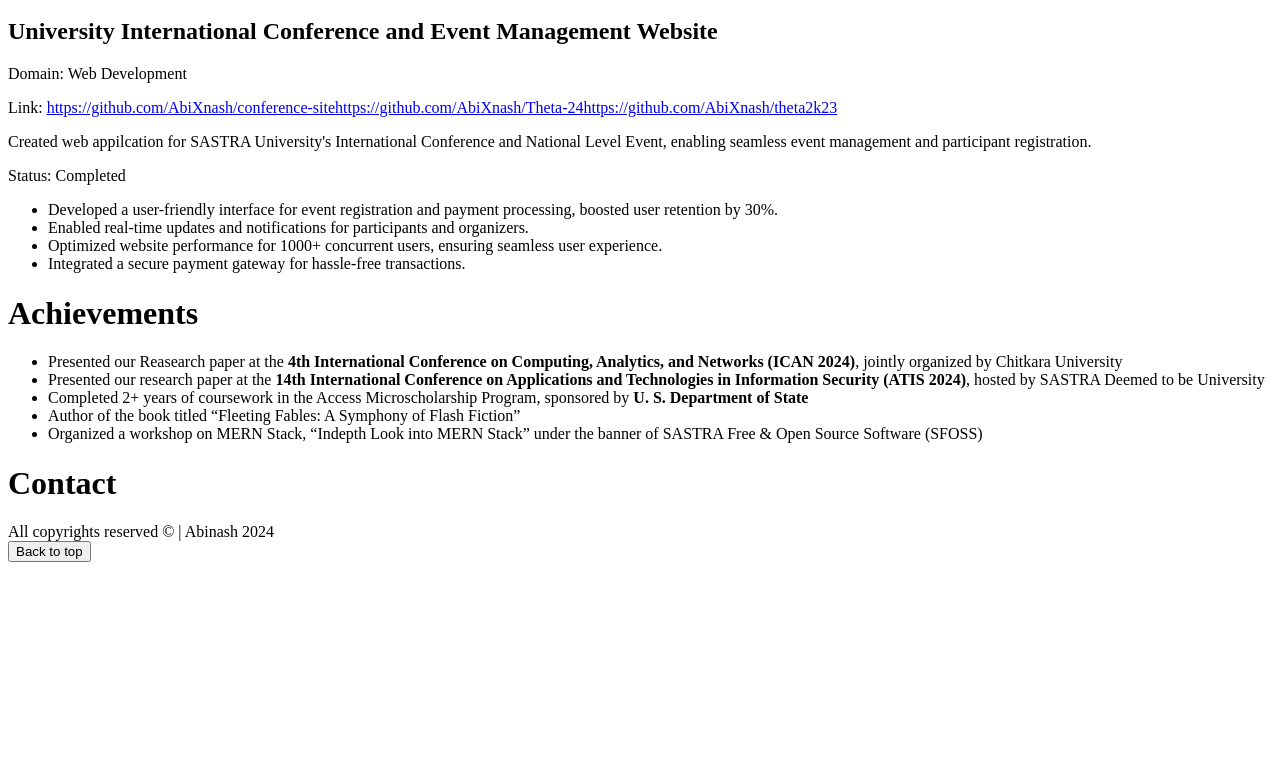
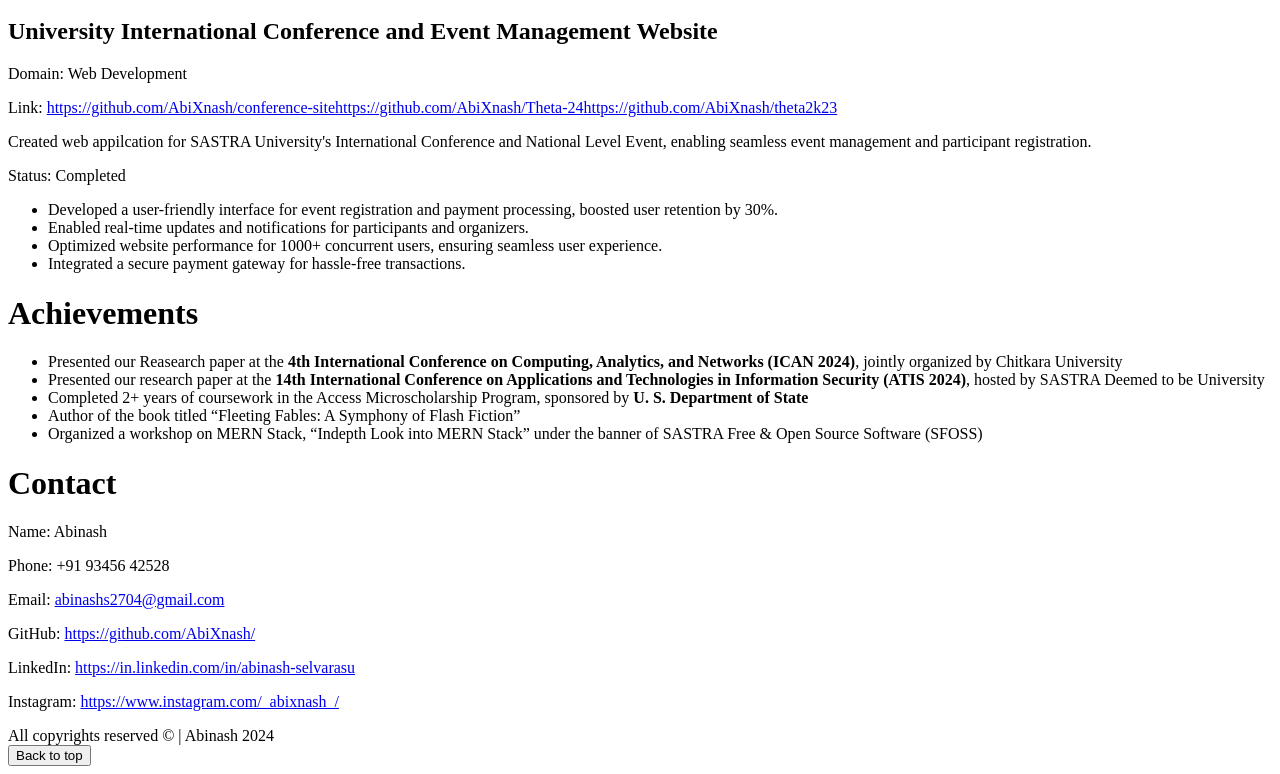
Before and after one commit to AbiXnash/abxfolio, a React (Vite) app: page / in a window 1280 px wide. Shown: the part 1413-2187 px from the top of the page. Before the commit the page ends 1983 px from the top, so only its background shows below. Built offline with nearby package versions, Linux system fonts and the light colour scheme.

Commit message:
feat: add personal contact information to Contact page

```diff
--- a/src/pages/Contact/Contact.tsx
+++ b/src/pages/Contact/Contact.tsx
@@ -1,6 +1,24 @@
 const Contact = () => {
+	const name: string = 'Abinash'
+	const phone: string = '+91 93456 42528'
+	const email: string = 'abinashs2704@gmail.com'
+	const github: string = 'https://github.com/AbiXnash/'
+	const linkedin: string = 'https://in.linkedin.com/in/abinash-selvarasu'
+	const instagram: string = 'https://www.instagram.com/_abixnash_/'
 	return <>
 		<h1>Contact</h1>
+		<div>
+			<div>
+				<p>Name: {name}</p>
+				<p>Phone: {phone}</p>
+				<p>Email: <a href={`mailto:${email}`}>{email}</a></p>
+			</div>
+			<div>
+				<p>GitHub: <a href={github} target="_blank" rel="noopener noreferrer">{github}</a></p>
+				<p>LinkedIn: <a href={linkedin} target="_blank" rel="noopener noreferrer">{linkedin}</a></p>
+				<p>Instagram: <a href={instagram} target="_blank" rel="noopener noreferrer">{instagram}</a></p>
+			</div>
+		</div>
 	</>
 }
 
```
